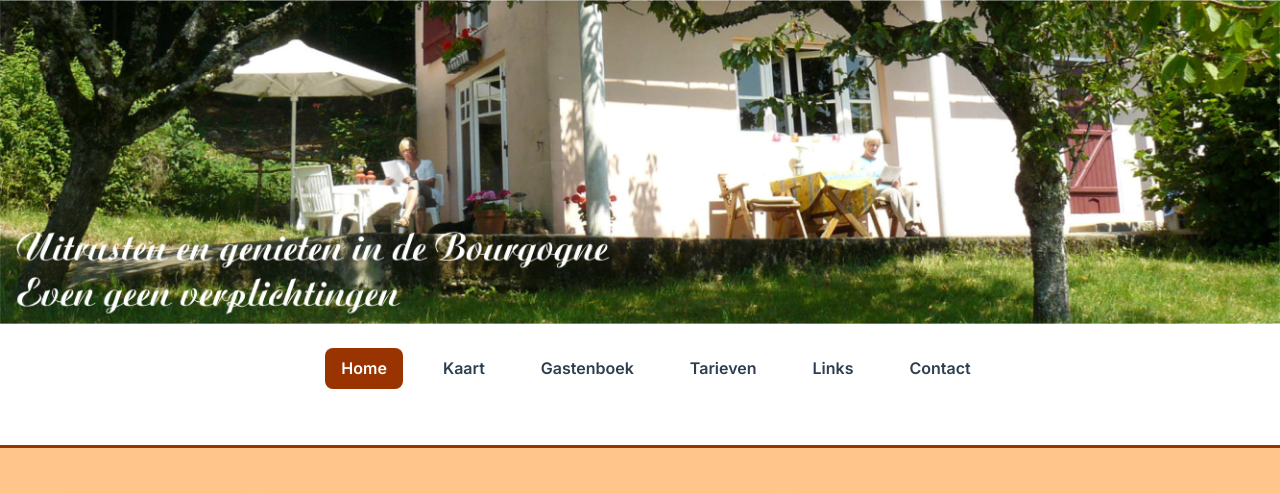
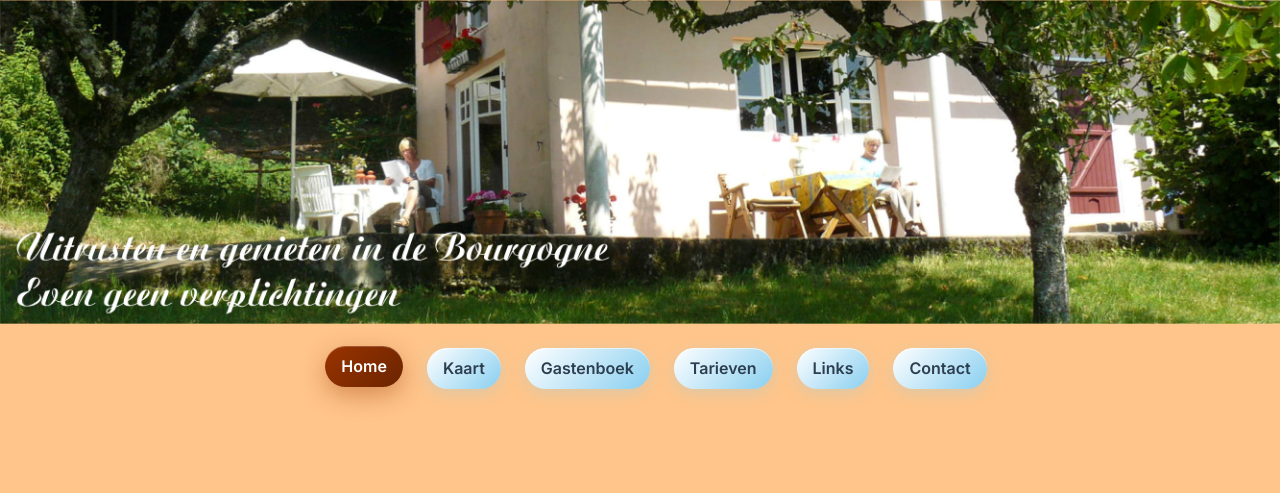
Before and after one commit to drikusroor/hond-morvan-v2, an Astro site: page / in a window 1280 px wide. Shown: the top 493 px of the page. Built offline with nearby package versions, Linux system fonts and the light colour scheme; Astro itself is replaced by a stand-in of ours.

Commit message:
fix: Enhance styles with new color variables and improve button ("liquid") design

```diff
--- a/src/content/pages/home.md
+++ b/src/content/pages/home.md
@@ -2,6 +2,8 @@
 title: "Honden welkom!"
 description: "Vakantiehuis voor hond en baas in de Morvan, Frankrijk"
 ---
+
+# Honden welkom!
 
 In Regional Natuurpark 'Le Morvan', op 700 km van Utrecht, staat dit sfeervolle stenen huisje met WiFi-verbinding en laadpaal op een flinke lap grond. Het ligt op ruime afstand van de hoofdwoning in een eigen omheinde boomgaard, op het hoogste punt van de streek (600 m). Bekijk het filmpje: [Youtube Hondmorvan](https://www.youtube.com/watch?v=JnK0PpgrLhA)
 
--- a/src/layouts/BaseLayout.astro
+++ b/src/layouts/BaseLayout.astro
@@ -69,6 +69,7 @@ const baseUrl = import.meta.env.BASE_URL || '/';
         --color-text-light: #666;
         --color-white: #ffffff;
         --color-accent: #FFFF00;
+        --color-baby-blue: #89CFF0;
 
         --font-family: 'Inter', -apple-system, BlinkMacSystemFont, 'Segoe UI', sans-serif;
 
@@ -80,6 +81,7 @@ const baseUrl = import.meta.env.BASE_URL || '/';
 
         --max-width: 1200px;
         --border-radius: 8px;
+        --border-radius-rounded: 50px;
       }
 
       * {
@@ -103,7 +105,6 @@ const baseUrl = import.meta.env.BASE_URL || '/';
 
       /* Header */
       header {
-        background-color: var(--color-white);
       }
 
       .header-banner {
@@ -117,12 +118,6 @@ const baseUrl = import.meta.env.BASE_URL || '/';
         height: auto;
         max-height: 400px;
         object-fit: cover;
-      }
-
-      /* Navigation */
-      .main-nav {
-        background-color: var(--color-white);
-        border-bottom: 3px solid var(--color-primary);
       }
 
       .main-nav .container {
@@ -142,15 +137,24 @@ const baseUrl = import.meta.env.BASE_URL || '/';
         color: var(--color-text);
         font-weight: 600;
         padding: var(--spacing-xs) var(--spacing-sm);
-        border-radius: var(--border-radius);
-        transition: all 0.2s ease;
+        border-radius: var(--border-radius-rounded);
+        border: none;
+        transition: all 0.3s cubic-bezier(0.34, 1.56, 0.64, 1);
         display: inline-block;
+        position: relative;
+        overflow: hidden;
+
+        /* Liquid design with smooth gradients and organic shapes */
+        background: linear-gradient(135deg, var(--color-white) 0%, var(--color-baby-blue) 100%);
+        box-shadow: 0 4px 15px rgba(137, 207, 240, 0.3), inset 0 1px 0 rgba(255, 255, 255, 0.6);
       }
 
       .main-nav a:hover,
       .main-nav a.active {
-        background-color: var(--color-primary);
+        background: linear-gradient(135deg, var(--color-primary) 0%, #6b2400 100%);
         color: var(--color-white);
+        box-shadow: 0 8px 25px rgba(153, 51, 0, 0.4), inset 0 1px 0 rgba(255, 255, 255, 0.2);
+        transform: translateY(-2px);
       }
       main {
         min-height: calc(100vh - 200px);
```
